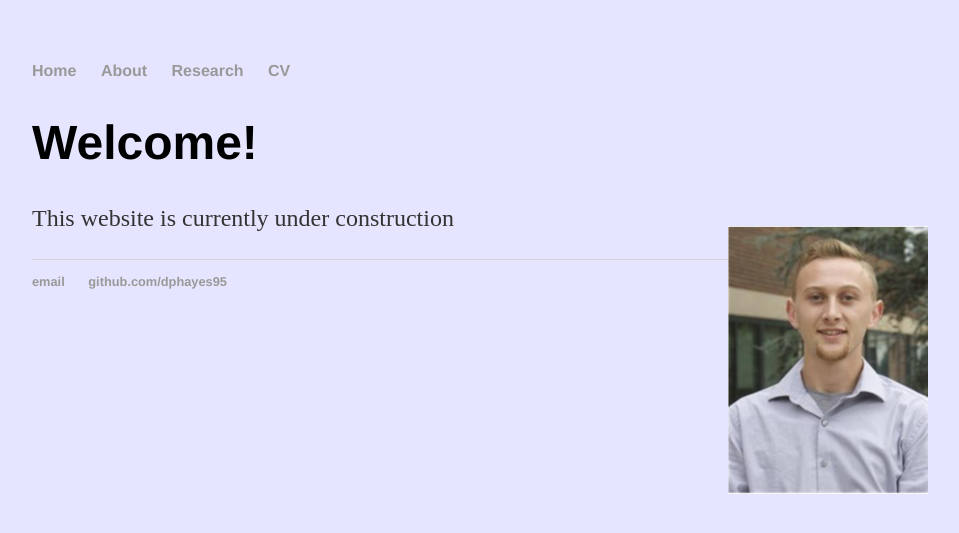
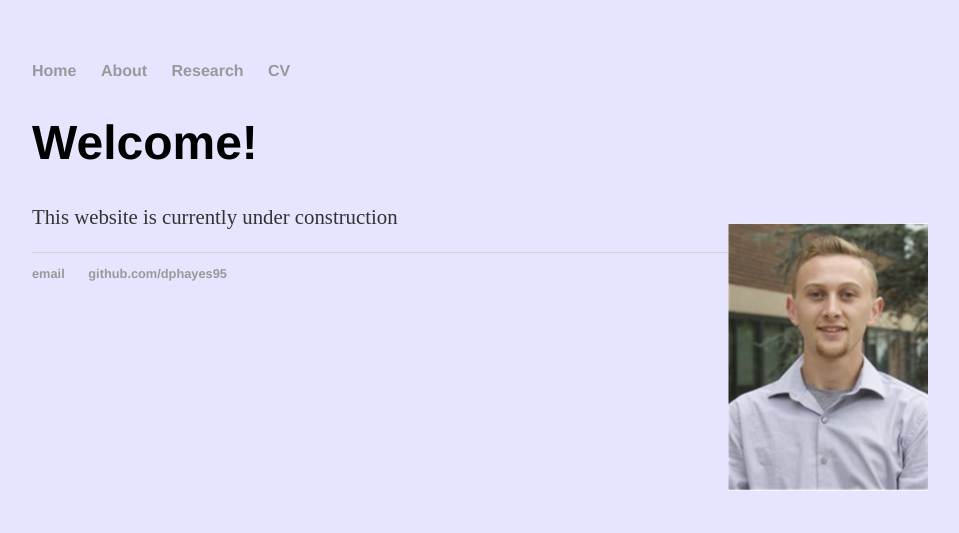
Before and after one commit to dhayes95/dhayes95.github.io, a Jekyll site: the page built from index.html, in a window 1280 px wide. Shown: the top 533 px of the page, without its empty margins (160-1119 px from the left). Built offline with Jekyll 4.4.1, drawn with Linux system fonts in a browser that asks for light colours.

Commit message:
Update main.css

```diff
--- a/css/main.css
+++ b/css/main.css
@@ -7,7 +7,7 @@ body {
 a { text-decoration: none; color: #999; }
 a:hover { text-decoration: underline; }
 
-p, ul { font-size: 1.5em; line-height: 1.4em; color: #333; }
+p, ul { font-size: 1.3em; line-height: 1.4em; color: #333; }
 
 h1, h2, h3, h4 { font-family: 'Helvetica', 'Arial', 'Sans-Serif'; }
 h1 { font-size: 3em;  }
@@ -20,10 +20,6 @@ nav ul li, footer ul li { display: inline; margin-right: 20px; }
 
 footer { border-top: 1px solid #d5d5d5; font-size: .8em; }
 
-/* Blog */
-ul.posts { margin: 20px auto 40px; font-size: 1.5em; }
-ul.posts li { list-style: none; }
-
 /* CV */
 .cv { margin: 0px 0px 60px; }
 .cv h1 { font-size: 3em; }
```
